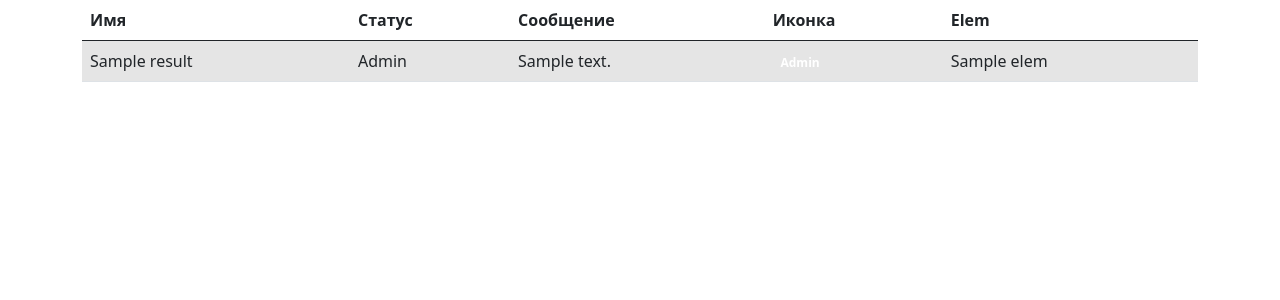
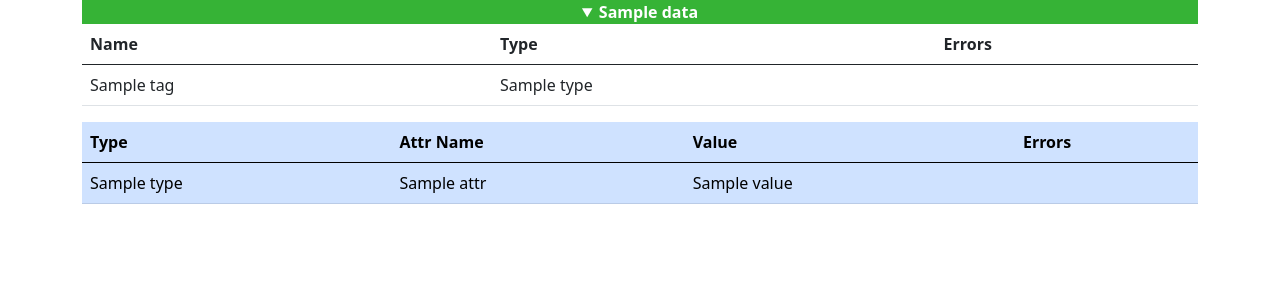
Before and after one commit to Vladiuse/atlas, a Django app: template form_checker/templates/form_checker/check_result.html in a window 1280 px wide. Shown: the part 56-356 px from the top of the page. Run offline with Django 5.2, Linux system fonts and the light colour scheme; the template is opened without the code that fills it: most values are stand-ins (such as "Sample title", 1, 10 or a date in 2020); parts of the project's set-up code (start-up, migrations or seed data) failed here and were passed over.

Commit message:
add template for tag table data

```diff
--- a/form_checker/templates/form_checker/check_result.html
+++ b/form_checker/templates/form_checker/check_result.html
@@ -2,28 +2,64 @@
 {% load static %}
 
 {%block content%}
+<style>
+  summary {
+    background-color: #36b336;
+    color: white;
+    font-weight: bold;
+    text-align: center;
+  }
+</style>
 <div class="container">
+  {%for tag_name, tag_data in data.items%}
+  <details open>
+    <summary>{{tag_name}}</summary>
+    <!-- TAG TABLE -->
     <table class="table">
       <thead>
         <tr>
-                <th>Имя</th>
-                <th>Статус</th>
-                <th>Сообщение</th>
-                <th>Иконка</th>
-                <th>Elem</th>
+          <th scope="col">Name</th>
+          <th scope="col">Type</th>
+          <th scope="col">Errors</th>
         </tr>
       </thead>
       <tbody>
-            {% for result in check_results %}
-            <tr class="table-{{result.status}}">
-                <td>{{ result.check_name }}</td>
-                <td>{{ result.level|capfirst }}</td>
-                <td>{{ result.message }}</td>
-                <td><span class="badge rounded-pill bg-{{result.level}}">{{result.level|capfirst}}</span></td>
-                <td>{{ result.elem }}</td>
+        <tr>
+          <td>{{tag_data.name}}</td>
+          <td>{{tag_data.type}}</td>
+          <td>{{tag_data.errors}}</td>
         </tr>
-            {% endfor %}
       </tbody>
     </table>
+    <!-- TAG TABLE -->
+
+    <!-- TAG ATTRIBUTES TABLE -->
+    <table class="table attribute-table table-primary">
+      <thead>
+        <tr>
+          <th scope="col">Type</th>
+          <th scope="col">Attr Name</th>
+          <th scope="col">Value</th>
+          <th scope="col">Errors</th>
+        </tr>
+      </thead>
+      <tbody>
+        {%for attr_name, attr_data in tag_data.attrs.items%}
+        <tr>
+          <td>{{attr_data.type}}</td>
+          <td>{{attr_data.name}}</td>
+          <td>{{attr_data.value}}</td>
+          <td>{{attr_data.errors}}</td>
+        </tr>
+        {%endfor%}
+      </tbody>
+    </table>
+    <!-- TAG ATTRIBUTES TABLE -->
+
+    <!-- TAG CHILDRENS  -->
+
+     <!-- TAG CHILDRENS TABLE -->
+  </details>
+  {%endfor%}
 </div>
 {%endblock%}
```
Lines whose indentation alone changed are shown as unchanged.
